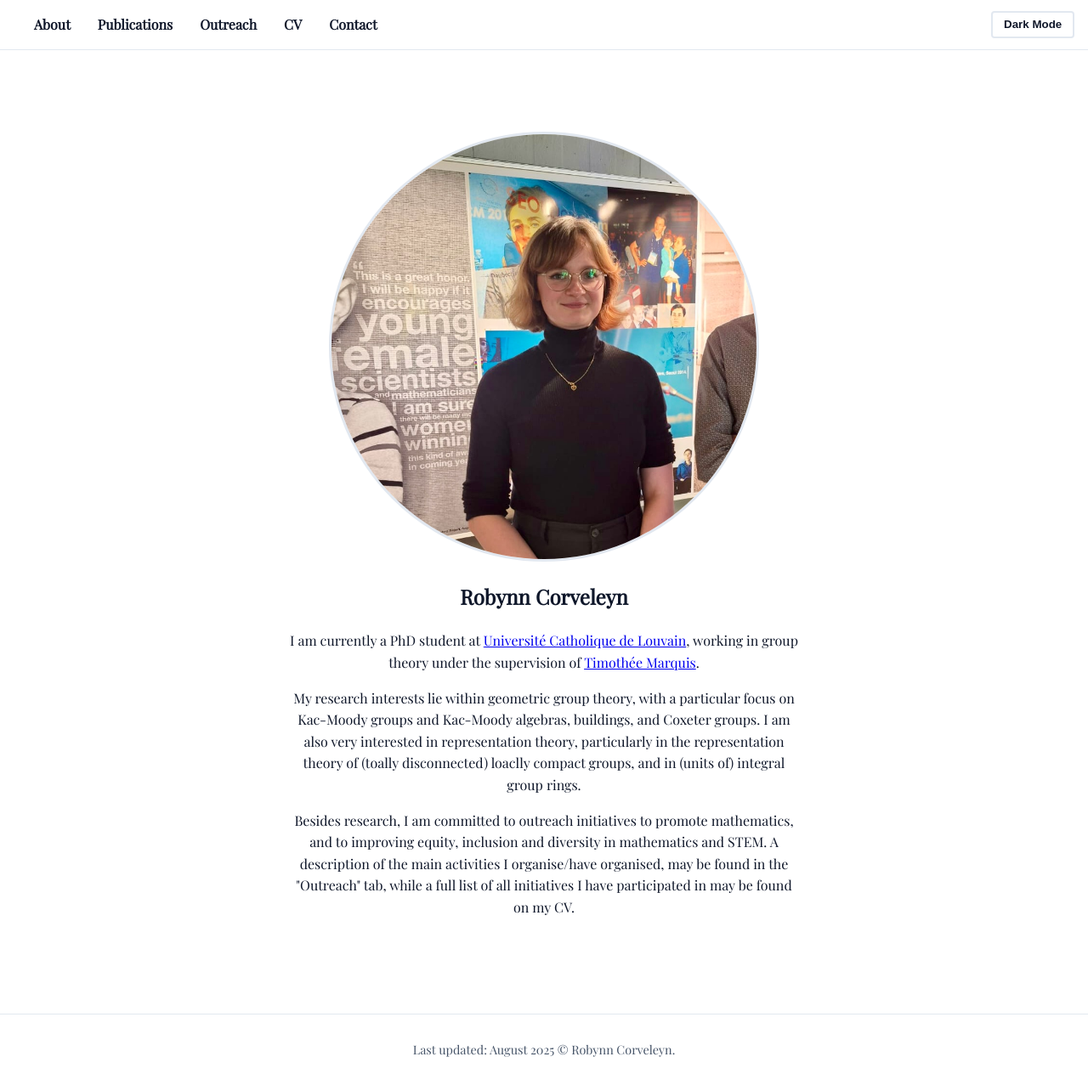
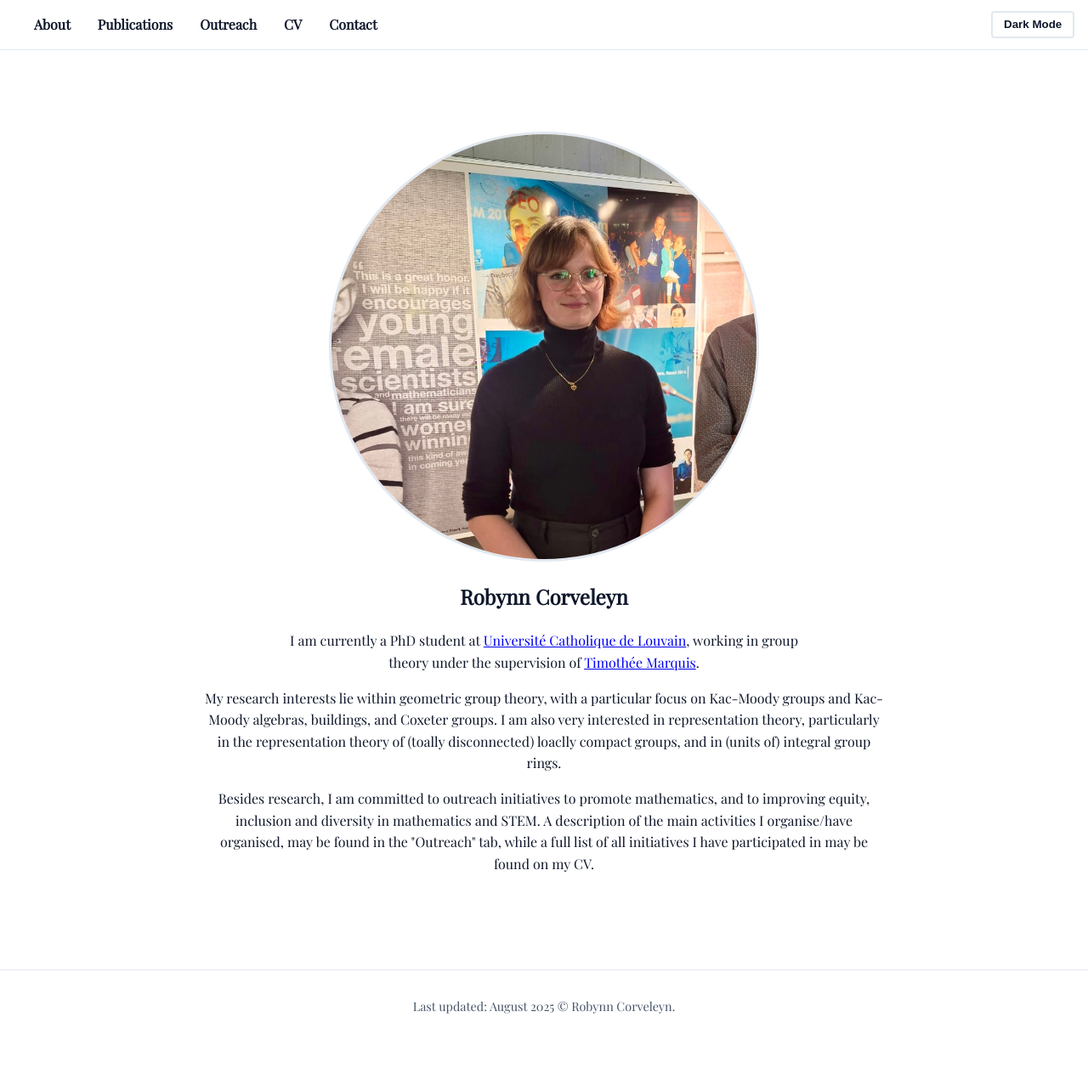
Before and after one commit to robynn-corveleyn/robynn-corveleyn.github.io, a Jekyll site: the page built from index.html, in a window 1280 px wide. Shown: the whole page at 85% size. Built offline with Jekyll 4.4.1, drawn with Linux system fonts in a browser that asks for light colours; after the commit the page ends 1226 px from its top, so only the background shows below that.

Commit message:
Update index.html

```diff
--- a/index.html
+++ b/index.html
@@ -11,10 +11,10 @@ title: Home
         I am currently a PhD student at <a href= "https://www.uclouvain.be/en/research-institutes/irmp/group-theory" target="_blank" rel="noopener"> Université Catholique de Louvain</a>, working in group theory under the supervision of
         <a href="https://perso.uclouvain.be/timothee.marquis/intro.htm" target="_blank" rel="noopener">Timothée Marquis</a>.
       </p>
-      <p style="max-width:600px; margin:1rem auto;">
+      <p style="max-width:800px; margin:1rem auto;">
         My research interests lie within geometric group theory, with a particular focus on Kac-Moody groups and Kac-Moody algebras, buildings, and Coxeter groups. I am also very interested in representation theory, particularly in the representation theory of (toally disconnected) loaclly compact groups, and in (units of) integral group rings.
       </p>
-      <p style="max-width:600px; margin:1rem auto;">
+      <p style="max-width:800px; margin:1rem auto;">
         Besides research, I am committed to outreach initiatives to promote mathematics, and to improving equity, inclusion and diversity in mathematics and STEM. A description of the main activities I organise/have organised, may be found in the "Outreach" tab, while a full list of all initiatives I have participated in may be found on my CV.
     </section>
   </main>
```
